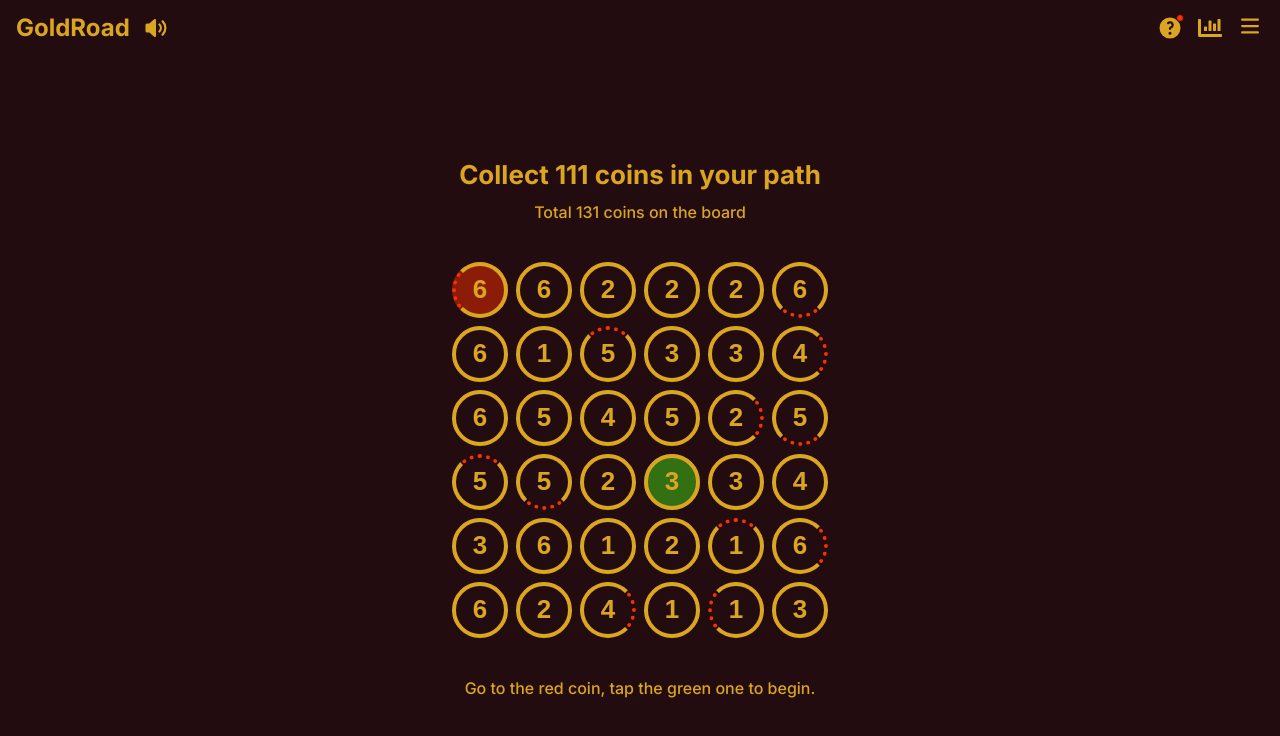
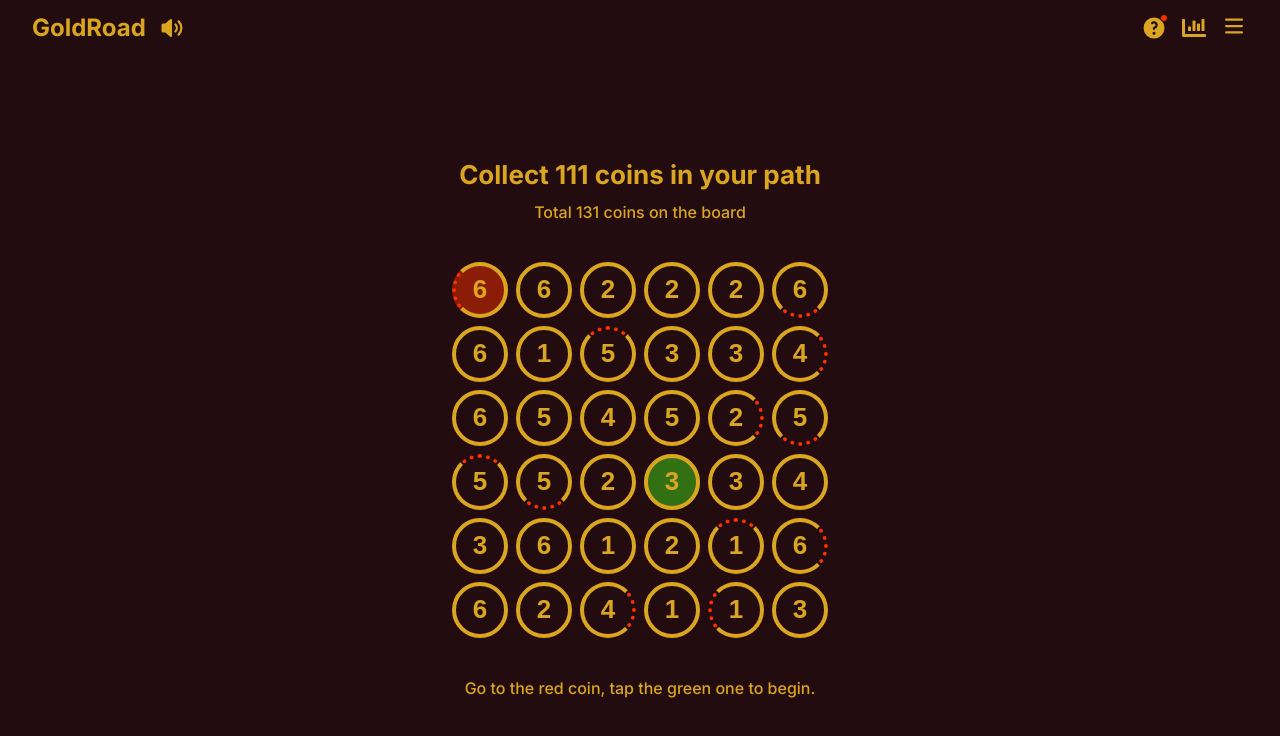
Before and after one commit to ra-jeev/goldroad, a Next.js app: page / in a window 1280 px wide. Shown: the top 736 px of the page. Built offline with nearby package versions, Linux system fonts and the light colour scheme; no server answers.

Commit message:
feat: change header width based on screen size

```diff
--- a/app/ui/app-header.module.css
+++ b/app/ui/app-header.module.css
@@ -4,6 +4,8 @@
   justify-content: space-between;
   height: var(--header-height);
   padding: 0 1rem;
+  max-width: 80rem;
+  margin: 0 auto;
 }
 
 .header-group {
@@ -19,3 +21,15 @@
   user-select: none;
   text-decoration: none;
 }
+
+@media screen and (min-width: 640px) {
+  .header {
+    padding: 0 1.5rem;
+  }
+}
+
+@media screen and (min-width: 1024px) {
+  .header {
+    padding: 0 2rem;
+  }
+}
```
